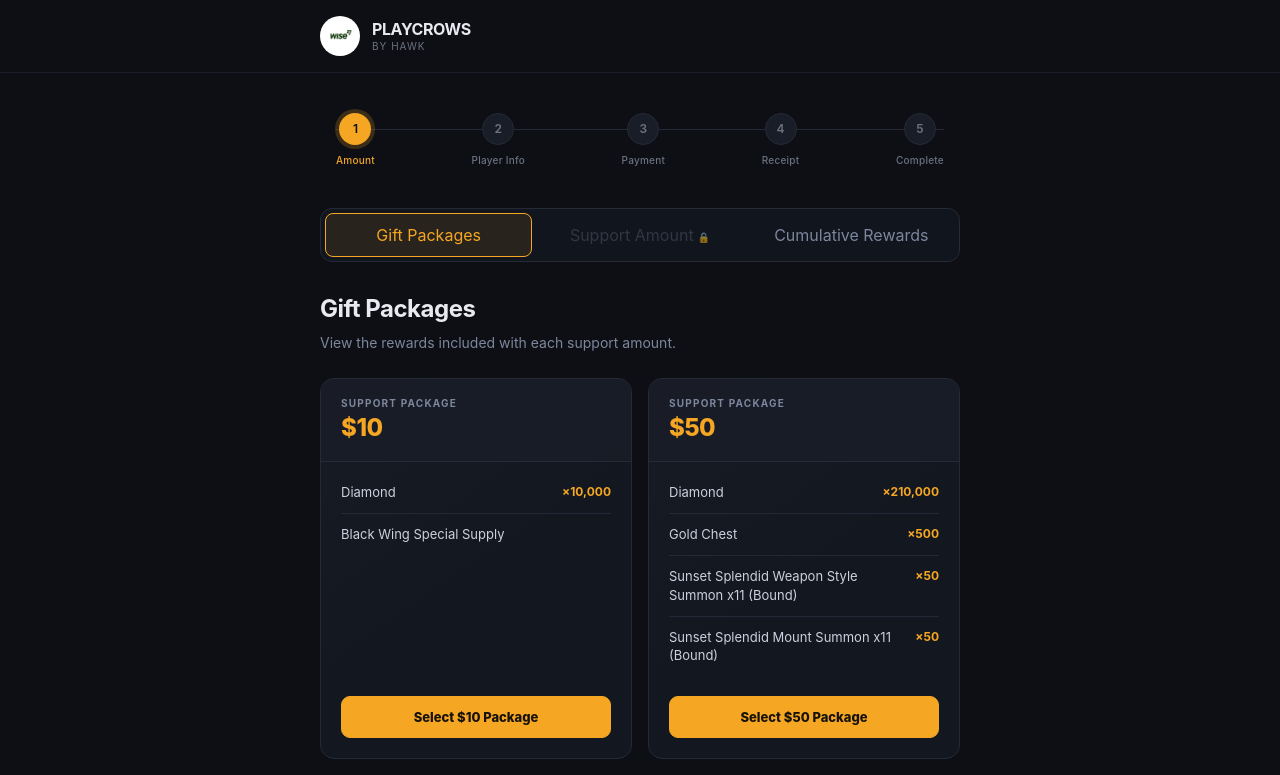
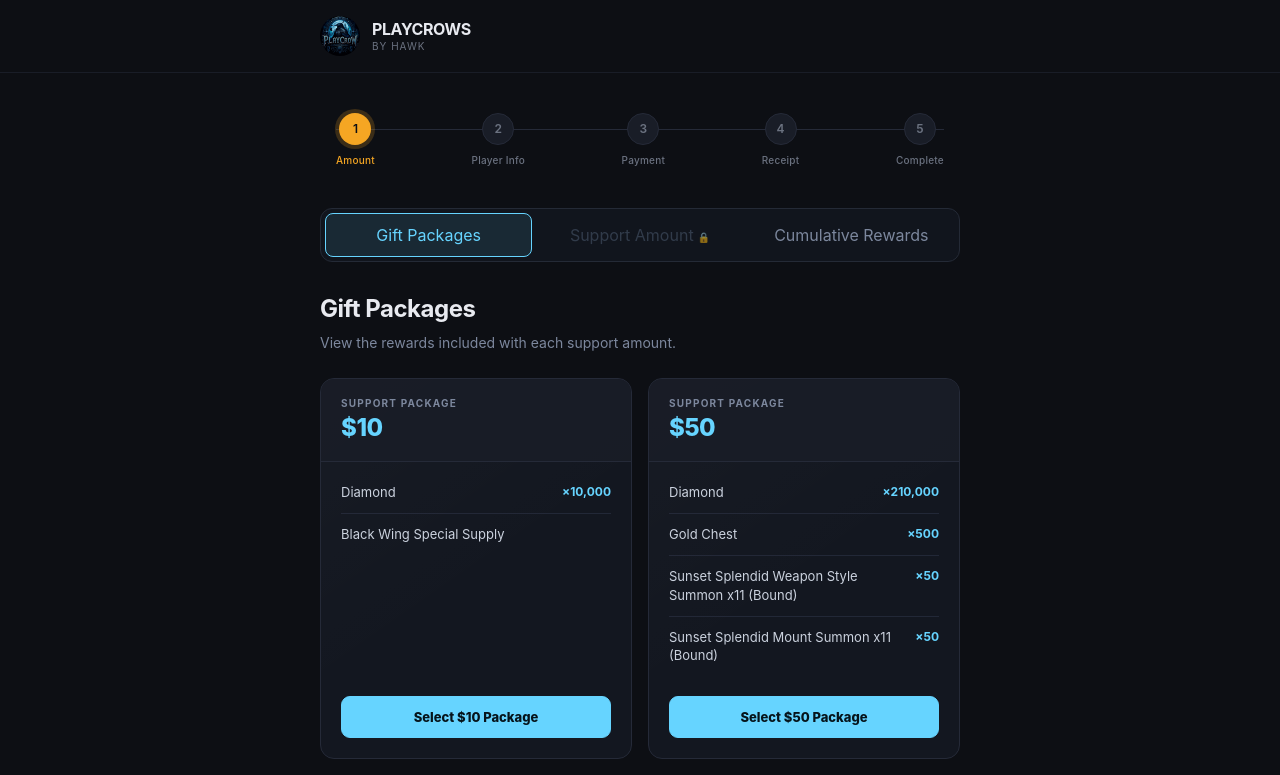
Before and after one commit to dreyqt/playcrowsweb, a React (Vite) app: page / in a window 1280 px wide. Shown: the top 775 px of the page. Built offline with nearby package versions, Linux system fonts and the light colour scheme; the HTML template or start-up script is replaced by a standard one.

Commit message:
new giftpack logic

```diff
--- a/src/App.tsx
+++ b/src/App.tsx
@@ -10,7 +10,7 @@ import {
   SuccessScreen,
 } from './components/steps'
 import { GiftPackages } from './components/GiftPackages'
-import CrowLogo from './assets/wise-logo.jpg'
+import CrowLogo from './assets/playcrows-icon.jpg'
 
 type InformationTab = 'packages' | 'support' | 'cumulative'
 
@@ -28,10 +28,11 @@ const INITIAL: FormData = {
 export default function App() {
   const [step, setStep] = useState(1)
   const [submitted, setSubmitted] = useState(false)
-
-  // Gift Packages opens first.
   const [activeTab, setActiveTab] =
     useState<InformationTab>('packages')
+
+  const [selectedPackageAmount, setSelectedPackageAmount] =
+    useState<number | null>(null)
 
   const [form, setForm] = useState<FormData>(INITIAL)
 
@@ -42,42 +43,77 @@ export default function App() {
     }))
   }
 
+  /*
+   * Prevent StepAmount from changing the amount selected
+   * through the Gift Packages page.
+   */
+  const updateLockedAmount = (partial: Partial<FormData>) => {
+    if (selectedPackageAmount === null) {
+      return
+    }
+
+    setForm(current => ({
+      ...current,
+      ...partial,
+      currency: 'USD',
+      amount: String(selectedPackageAmount),
+      customAmount: '',
+    }))
+  }
+
   const next = () => {
+    /*
+     * Extra protection in case StepAmount attempts to continue
+     * without a valid gift package.
+     */
+    if (step === 1 && selectedPackageAmount === null) {
+      setActiveTab('packages')
+      return
+    }
+
     setActiveTab('support')
     setStep(current => current + 1)
   }
 
   const back = () => {
     setActiveTab('support')
-    setStep(current => current - 1)
+    setStep(current => Math.max(1, current - 1))
   }
 
   const reset = () => {
     setForm(INITIAL)
     setStep(1)
     setSubmitted(false)
-
-    // Return to Gift Packages after completing or resetting.
+    setSelectedPackageAmount(null)
     setActiveTab('packages')
   }
 
   const selectGiftPackage = (amount: number) => {
+    setSelectedPackageAmount(amount)
+
     update({
       currency: 'USD',
       amount: String(amount),
       customAmount: '',
     })
 
-    // Automatically show the amount page after package selection.
     setActiveTab('support')
   }
 
-  const selectedAmount = Number(
-    form.customAmount || form.amount || 0
-  )
+  const changeGiftPackage = () => {
+    setSelectedPackageAmount(null)
 
-  // Support Amount remains locked until a gift package is selected.
-  const hasSelectedPackage = form.amount !== ''
+    update({
+      currency: 'USD',
+      amount: '',
+      customAmount: '',
+    })
+
+    setActiveTab('packages')
+  }
+
+  const hasSelectedPackage = selectedPackageAmount !== null
+  const selectedAmount = selectedPackageAmount ?? 0
 
   const tabClass = (
     tab: InformationTab,
@@ -87,11 +123,11 @@ export default function App() {
       'min-h-11 rounded-lg px-3 py-2 text-xs sm:text-sm font-semibold transition-colors duration-200'
 
     if (disabled) {
-      return `${base} cursor-not-allowed border border-transparent bg-transparent text-[#454c5c] opacity-60`
+      return `${base} cursor-not-allowed border border-transparent text-[#475569] opacity-60`
     }
 
     if (activeTab === tab) {
-      return `${base} border border-[#f5a623] bg-[#f5a623]/10 text-[#f5a623]`
+      return `${base} border border-[#66d4ff] bg-[#66d4ff]/10 text-[#66d4ff]`
     }
 
     return `${base} border border-transparent text-[#7c879d] hover:bg-[#171b24] hover:text-[#e8eaf0]`
@@ -134,10 +170,28 @@ export default function App() {
                 >
                   <button
                     type="button"
-                    className={tabClass('packages')}
-                    onClick={() => setActiveTab('packages')}
+                    disabled={hasSelectedPackage}
+                    className={tabClass(
+                      'packages',
+                      hasSelectedPackage
+                    )}
+                    onClick={() => {
+                      if (!hasSelectedPackage) {
+                        setActiveTab('packages')
+                      }
+                    }}
+                    title={
+                      hasSelectedPackage
+                        ? 'Use Change Package to select another package'
+                        : 'Choose a gift package'
+                    }
                   >
                     Gift Packages
+                    {hasSelectedPackage && (
+                      <span className="ml-1 text-[10px]">
+                        🔒
+                      </span>
+                    )}
                   </button>
 
                   <button
@@ -175,7 +229,8 @@ export default function App() {
                   </button>
                 </nav>
 
-                {activeTab === 'packages' && (
+                {activeTab === 'packages' &&
+                  !hasSelectedPackage && (
                     <GiftPackages
                       selectedAmount={selectedAmount}
                       onSelectAmount={selectGiftPackage}
@@ -184,11 +239,39 @@ export default function App() {
 
                 {activeTab === 'support' &&
                   hasSelectedPackage && (
+                    <section>
+                      <div className="mb-6 flex flex-col gap-4 rounded-xl border border-[#66d4ff]/30 bg-[#66d4ff]/5 p-4 sm:flex-row sm:items-center sm:justify-between">
+                        <div>
+                          <div className="mb-1 text-[10px] font-bold uppercase tracking-widest text-[#7c879d]">
+                            Selected Gift Package
+                          </div>
+
+                          <div className="text-xl font-bold text-[#66d4ff]">
+                            $
+                            {selectedPackageAmount.toLocaleString()}
+                          </div>
+
+                          <p className="mt-1 text-xs text-[#7c879d]">
+                            This support amount is linked to your
+                            selected gift package.
+                          </p>
+                        </div>
+
+                        <button
+                          type="button"
+                          onClick={changeGiftPackage}
+                          className="min-h-10 rounded-lg border border-[#66d4ff]/50 bg-[#66d4ff]/10 px-4 py-2 text-xs font-bold text-[#66d4ff] transition-colors hover:border-[#66d4ff] hover:bg-[#66d4ff]/20"
+                        >
+                          Change Package
+                        </button>
+                      </div>
+
                       <StepAmount
                         data={form}
-                      onUpdate={update}
+                        onUpdate={updateLockedAmount}
                         onNext={next}
                       />
+                    </section>
                   )}
 
                 {activeTab === 'cumulative' && (
@@ -206,7 +289,7 @@ export default function App() {
 
                     <div className="rounded-xl border border-[#242a36] bg-[#11151d] p-6">
                       <div className="flex min-h-40 flex-col items-center justify-center text-center">
-                        <div className="mb-3 flex h-12 w-12 items-center justify-center rounded-full border border-[#f5a623]/30 bg-[#f5a623]/10 text-xl text-[#f5a623]">
+                        <div className="mb-3 flex h-12 w-12 items-center justify-center rounded-full border border-[#66d4ff]/30 bg-[#66d4ff]/10 text-xl text-[#66d4ff]">
                           ★
                         </div>
 
--- a/src/index.css
+++ b/src/index.css
@@ -320,3 +320,51 @@ input[type='file'] {
     transition: none;
   }
 }
+/* new color */
+:root {
+  --package-accent: #66d4ff;
+  --package-accent-bright: #8ae2ff;
+  --package-accent-dark: #2d9fc9;
+  --package-accent-soft: rgba(102, 212, 255, 0.1);
+}
+
+.gift-package-card--selected {
+  border-color: var(--package-accent);
+  box-shadow:
+    0 0 0 1px rgba(102, 212, 255, 0.2),
+    0 12px 30px rgba(0, 0, 0, 0.28);
+}
+
+.gift-package-card__header h3 {
+  color: var(--package-accent);
+}
+
+.gift-package-card__selected {
+  color: var(--package-accent);
+  background: var(--package-accent-soft);
+  border-color: rgba(102, 212, 255, 0.45);
+}
+
+.gift-package-card__rewards strong {
+  color: var(--package-accent);
+}
+
+.gift-package-card__button {
+  color: #06141b;
+  background: var(--package-accent);
+  border-color: var(--package-accent);
+}
+
+.gift-package-card__button:hover {
+  background: var(--package-accent-bright);
+  border-color: var(--package-accent-bright);
+  box-shadow: 0 8px 20px rgba(102, 212, 255, 0.2);
+}
+
+.gift-package-card__button:focus-visible {
+  outline-color: var(--package-accent);
+}
+
+.gift-packages__notice {
+  border-left-color: var(--package-accent);
+}
```
Lines whose indentation alone changed are shown as unchanged.
